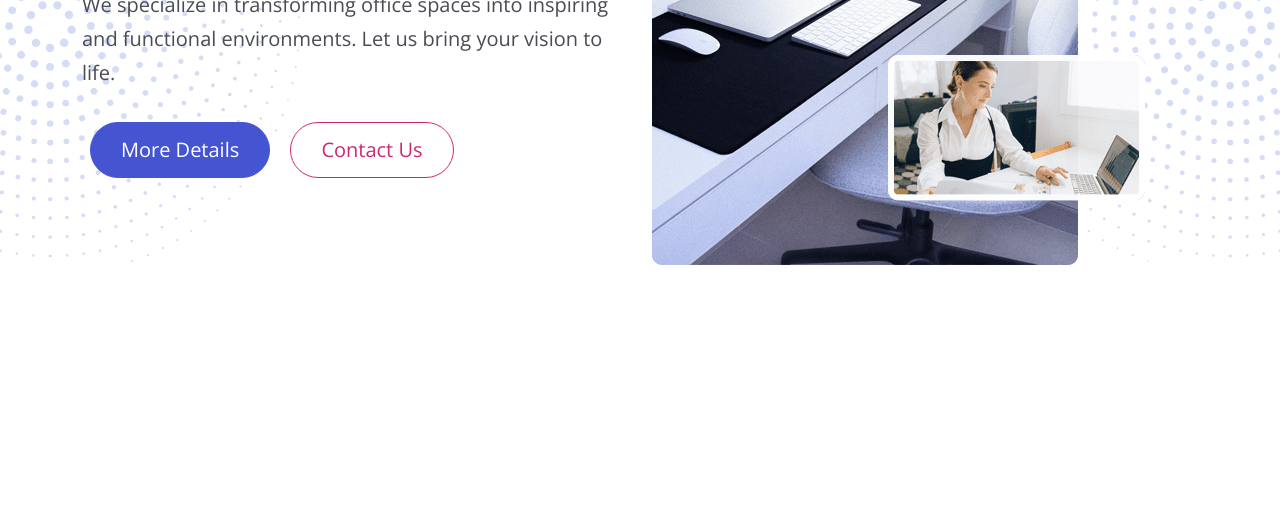
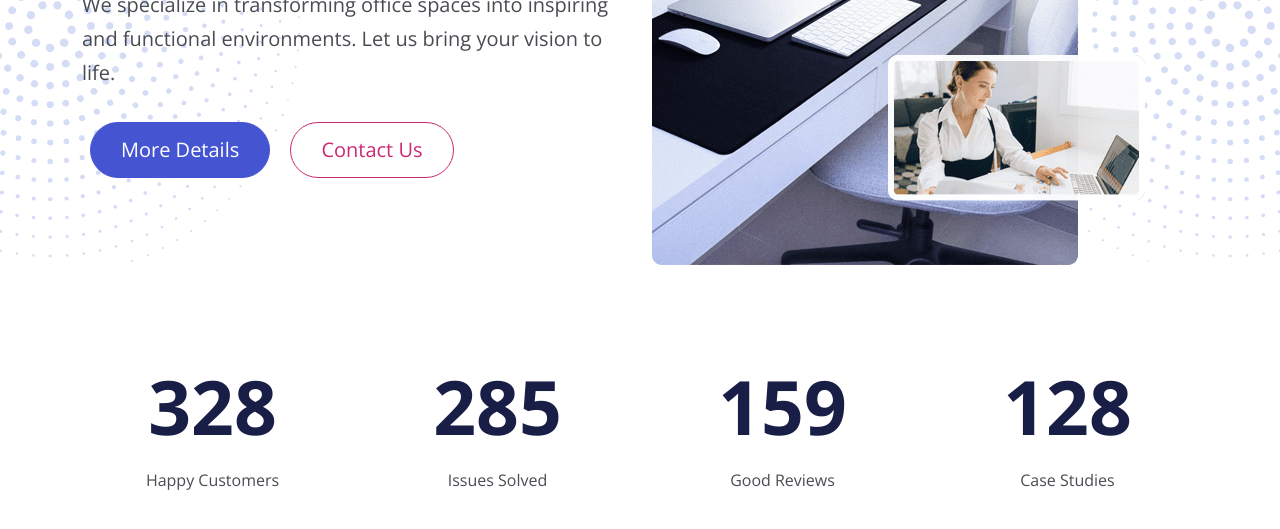
Before and after one commit to rodlez/bootstrap-office, a website: page index.html in a window 1280 px wide. Shown: the part 477-1006 px from the top of the page. Before the commit the page ends 800 px from the top, so only its background shows below. Drawn offline with nearby package versions, Linux system fonts and the light colour scheme; files that its build step writes are made by us from their sources.

Commit message:
Add Stats section
Create a JS function to show a count up in Stats

```diff
--- a/index.html
+++ b/index.html
@@ -104,6 +104,31 @@
       </div>
     </header>
 
+    <!-- Stats, 4col for large screens, 2col for small screens -->
+    <section id="stats" class="stats container">
+      <div class="row my-6">
+        <div class="col-md-3 col-sm-6 text-center">
+          <h2 class="counter xl-text" data-target="328"></h2>
+          <p>Happy Customers</p>
+        </div>
+
+        <div class="col-md-3 col-sm-6 text-center">
+          <h2 class="counter xl-text" data-target="285"></h2>
+          <p>Issues Solved</p>
+        </div>
+
+        <div class="col-md-3 col-sm-6 text-center">
+          <h2 class="counter xl-text" data-target="159"></h2>
+          <p>Good Reviews</p>
+        </div>
+
+        <div class="col-md-3 col-sm-6 text-center">
+          <h2 class="counter xl-text" data-target="128"></h2>
+          <p>Case Studies</p>
+        </div>
+      </div>
+    </section>
+
 	<script src="js/bootstrap.bundle.min.js"></script>
 	<script src="js/script.js"></script>
   </body>
--- a/js/script.js
+++ b/js/script.js
@@ -16,5 +16,34 @@ function userScroll(startPixel, colorChange) {
     });
 }
 
-// Once the DOM id loaded the userScroll will be executed
+/**
+ * Take the counter class search for every data-target and show a count up timer
+ * @param {int} delay In ms to the count up timer
+ */
+function incrementStats(delay) {
+    const counters = document.querySelectorAll('.counter');
+
+    counters.forEach((counter) => {
+      counter.innerText = 0;
+
+      const updateCounter = () => {
+        // + cast string to int
+        const target = +counter.getAttribute('data-target');
+        const count = +counter.innerText;
+
+        if (count < target) {
+          counter.innerText = count + 1;
+          setTimeout(updateCounter, delay);
+        } else {
+          counter.innerText = target;
+        }
+      };
+
+      updateCounter();
+    });
+  }
+
+
+// Once the DOM id loaded the functions will be executed
 document.addEventListener('DOMContentLoaded', userScroll(50, 'bg-white'));
+document.addEventListener('DOMContentLoaded', incrementStats(10));
```
